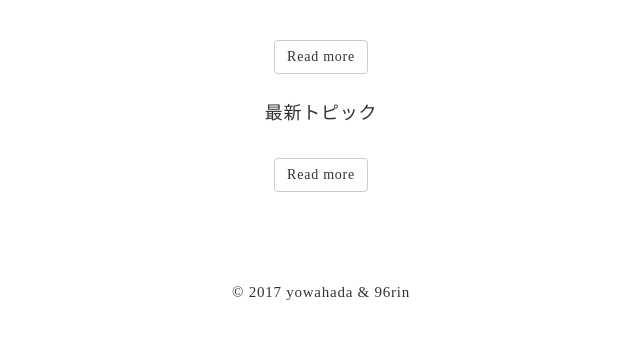
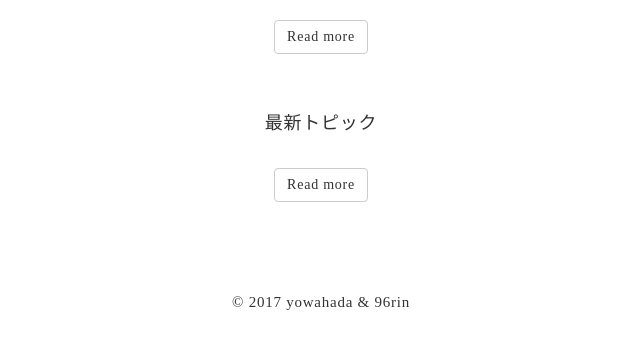
Before and after one commit to yowahada/ginpedia, a Django app: page /index/ in a window 1280 px wide. Shown: the part 950-1294 px from the top of the page, without its empty margins (319-959 px from the left). Before the commit the page ends 1250 px from the top, so only its background shows below. Run offline with Django 3.2, Linux system fonts and the light colour scheme; data that the repository does not hold is empty; some libraries are stand-ins or nearby versions; some web fonts are replaced.

Commit message:
margin修正

```diff
--- a/templates/blog/post_list.html
+++ b/templates/blog/post_list.html
@@ -39,7 +39,7 @@
 				</tr>
 				{% endfor %}
 			</table>
-			<div class="inner-wrap" align="center" style="margin-top: 5px; padding: 20px 20px 20px;">
+			<div class="inner-wrap" align="center" style="margin-bottom: 60px;">
 				<a class="btn btn-default" href="{% url 'blog:gin_list' %}" role="button">Read more</a><br>
 			</div>
 			<!--ページング用html-->
```
